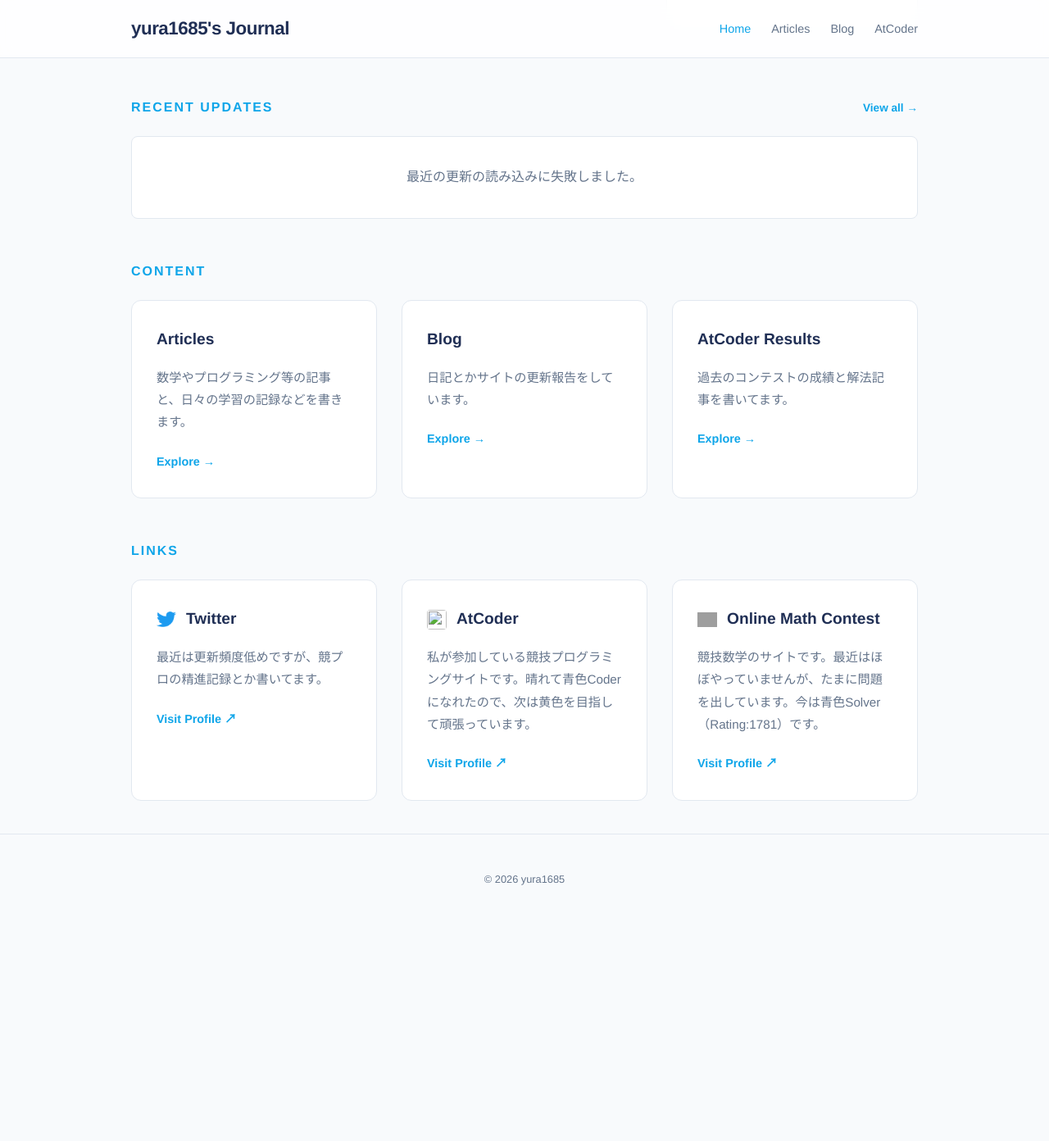
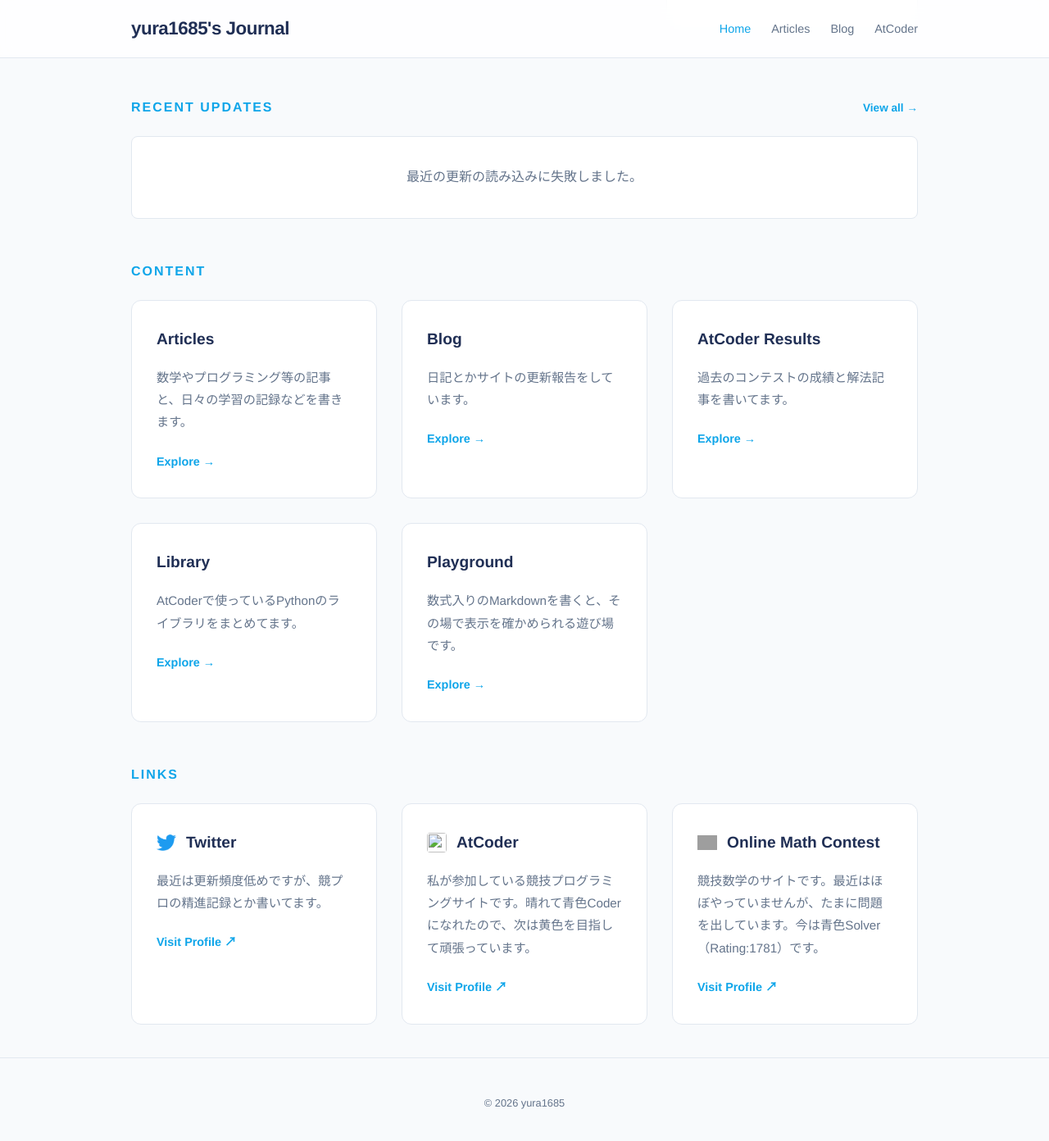
Before and after one commit to yura1685/yura1685.github.io, a Jekyll site: the page built from index.html, in a window 1280 px wide and 1400 px high, scrolled down 391 px. Shown: the top 1392 px of the window at 82% size. Built offline with Jekyll 4.4.1, drawn with Linux system fonts in a browser that asks for light colours; before the commit the page ends 1518 px from its top, so only the background shows below that; grey boxes are pictures that could not be loaded.

Commit message:
Add a Markdown + math playground page and link it from the home page
The new playground/ page shows Markdown typed on the left as a live
preview on the right, using the same renderer and styles as articles
(marked, MathJax, Prism). A draggable divider sets the width of the two
panes, and documents can be saved to the browser's localStorage under a
name, then opened or deleted later.

The home page's Content section now links to the playground and to the
library list page.

Co-Authored-By: Claude Opus 5.5 (1M context) <noreply@anthropic.com>
Claude-Session: https://claude.ai/code/session_01DZA1Y4VrADDkVQLmdAGNm7

```diff
--- a/assets/css/style.css
+++ b/assets/css/style.css
@@ -972,3 +972,174 @@ footer {
     color: var(--accent-blue);
     opacity: 1;
 }
+
+/* --- Playground（左に Markdown、右に表示） --- */
+
+main.playground-main {
+    max-width: 1400px;
+}
+
+.playground-main .breadcrumb {
+    max-width: none;
+}
+
+.playground-toolbar {
+    display: flex;
+    flex-wrap: wrap;
+    align-items: center;
+    gap: 8px;
+    margin-bottom: 12px;
+}
+
+.playground-name,
+.playground-docs,
+.playground-button {
+    height: 36px;
+    padding: 0 12px;
+    border: 1px solid var(--border-color);
+    border-radius: 6px;
+    background: #ffffff;
+    color: var(--text-main);
+    font-family: inherit;
+    font-size: 0.85rem;
+}
+
+.playground-name {
+    width: 220px;
+}
+
+.playground-docs {
+    max-width: 240px;
+    cursor: pointer;
+}
+
+.playground-button {
+    color: var(--text-sub);
+    font-weight: 600;
+    cursor: pointer;
+    transition: 0.2s;
+}
+
+.playground-button:hover {
+    border-color: var(--accent-blue);
+    color: var(--accent-blue);
+}
+
+.playground-button-primary,
+.playground-button-primary:hover {
+    background: var(--dark-blue);
+    border-color: var(--dark-blue);
+    color: #ffffff;
+}
+
+.playground-button-primary:hover {
+    background: var(--accent-blue);
+    border-color: var(--accent-blue);
+}
+
+.playground-status {
+    color: var(--text-sub);
+    font-size: 0.85rem;
+}
+
+.playground {
+    --playground-split: 50%;
+    display: flex;
+    height: max(420px, calc(100vh - 380px));
+}
+
+.playground-editor {
+    flex: 0 0 var(--playground-split);
+    min-width: 0;
+    margin: 0;
+    padding: 20px;
+    border: 1px solid var(--border-color);
+    border-radius: 8px;
+    background: #ffffff;
+    color: var(--text-main);
+    font-family: "Consolas", "Courier New", monospace;
+    font-size: 0.9rem;
+    line-height: 1.7;
+    tab-size: 4;
+    resize: none;
+}
+
+.playground-name:focus,
+.playground-docs:focus,
+.playground-editor:focus {
+    outline: none;
+    border-color: var(--accent-blue);
+}
+
+/* 中央のつまみ（ドラッグで左右の幅を変える） */
+.playground-divider {
+    flex: 0 0 14px;
+    position: relative;
+    cursor: col-resize;
+    touch-action: none;
+}
+
+.playground-divider::before {
+    content: "";
+    position: absolute;
+    top: 50%;
+    left: 50%;
+    width: 4px;
+    height: 48px;
+    border-radius: 2px;
+    background: #cbd5e1;
+    transform: translate(-50%, -50%);
+    transition: background-color 0.2s ease;
+}
+
+.playground-divider:hover::before,
+.playground-divider:focus-visible::before,
+.playground-resizing .playground-divider::before {
+    background: var(--accent-blue);
+}
+
+.playground-divider:focus-visible {
+    outline: none;
+}
+
+.playground-resizing {
+    cursor: col-resize;
+    user-select: none;
+}
+
+.playground-preview.article-content {
+    flex: 1 1 0;
+    min-width: 0;
+    min-height: 0;
+    padding: 24px 28px;
+    overflow: auto;
+}
+
+/* スマホでは上下に並べる */
+@media (max-width: 700px) {
+    .playground-name {
+        flex: 1 1 100%;
+        width: auto;
+    }
+
+    .playground {
+        flex-direction: column;
+        height: auto;
+    }
+
+    .playground-editor {
+        flex: none;
+        height: 50vh;
+    }
+
+    .playground-divider {
+        display: none;
+    }
+
+    .playground-preview.article-content {
+        flex: none;
+        min-height: 40vh;
+        margin-top: 12px;
+        padding: 18px;
+    }
+}
--- a/index.html
+++ b/index.html
@@ -59,6 +59,16 @@ scripts:
                 <p>過去のコンテストの成績と解法記事を書いてます。</p>
                 <span class="card-link">Explore →</span>
             </a>
+            <a href="atcoder/library.html" class="card">
+                <h3>Library</h3>
+                <p>AtCoderで使っているPythonのライブラリをまとめてます。</p>
+                <span class="card-link">Explore →</span>
+            </a>
+            <a href="playground/index.html" class="card">
+                <h3>Playground</h3>
+                <p>数式入りのMarkdownを書くと、その場で表示を確かめられる遊び場です。</p>
+                <span class="card-link">Explore →</span>
+            </a>
         </div>
     </section>
 
```
Also changed, not shown: assets/js/playground.js (added, +293 -0 lines), playground/index.html (added, +74 -0 lines), README.md.
